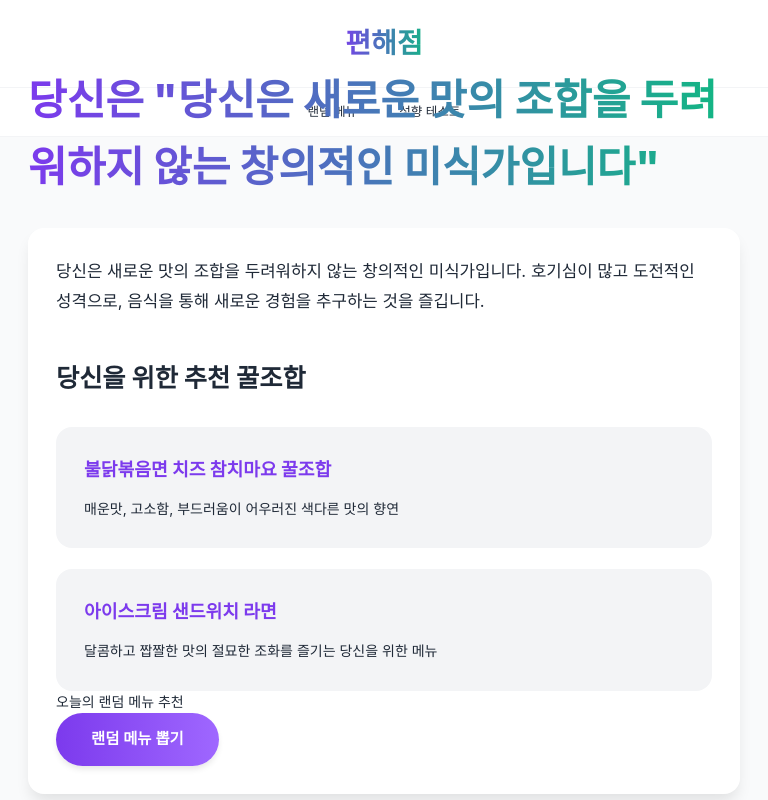
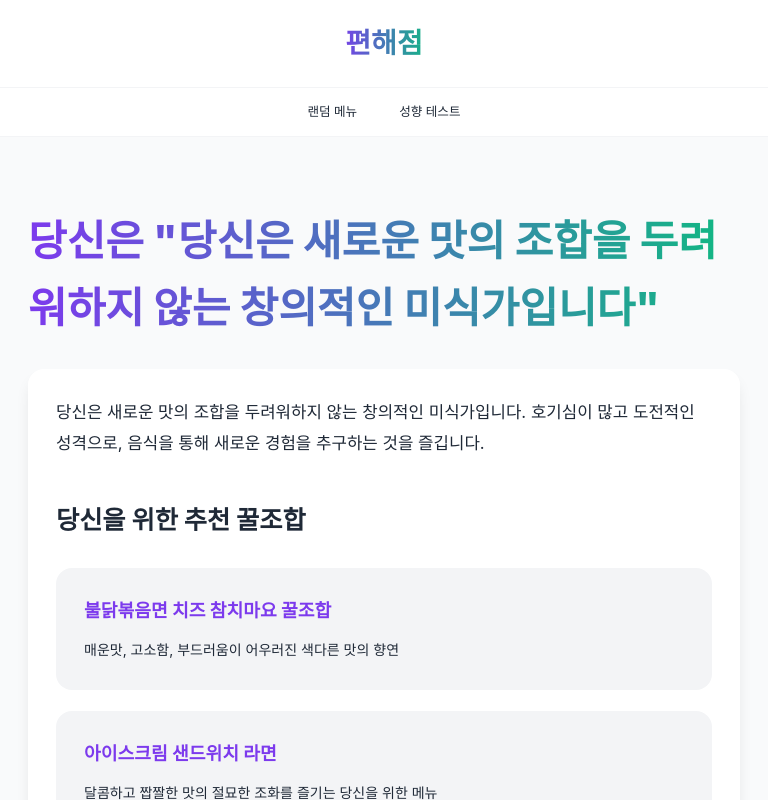
Before and after one commit to PyeonhaejeomTeam/Pyeonhaejeom, a Next.js app: page /result in a window 768 px wide. Built offline with nearby package versions, Linux system fonts and the light colour scheme; a web font is replaced by a local one.

Commit message:
레이아웃 수정

```diff
--- a/app/globals.css
+++ b/app/globals.css
@@ -52,11 +52,22 @@ body {
   min-height: 100vh;
 }
 
+/* Main 레이아웃 수정 */
+.main {
+  flex: 1;
+  width: 100%;
+  padding: 2rem 0;
+  display: flex;
+  flex-direction: column;
+  align-items: center;
+}
+
 .container {
   width: 100%;
   max-width: var(--max-width);
   margin: 0 auto;
   padding: 0 1.5rem;
+  height: 100%;
 }
 
 /* Header 스타일 */
@@ -158,16 +169,6 @@ body {
 
 .footer_link:hover {
   color: var(--primary-color);
-}
-
-/* Main 레이아웃 */
-.main {
-  flex: 1;
-  padding: 2rem 0;
-  display: flex;
-  justify-content: center;
-  align-items: center;
-  min-height: calc(100vh - 140px);
 }
 
 /* 홈페이지 스타일 */
@@ -371,18 +372,16 @@ body {
   transform: translateY(0);
 }
 
-/* 반응형 스타일 */
-@media (min-width: 768px) {
-  .container {
-    padding: 0 2rem;
+/* 반응형 스타일 수정 */
+@media (max-width: 768px) {
+  .main {
+    padding: 1rem 0;
   }
 
-  .result-card {
-    padding: 4rem;
+  .container {
+    padding: 0 1rem;
   }
-}
 
-@media (max-width: 768px) {
   html {
     font-size: 14px;
   }
@@ -393,15 +392,6 @@ body {
 
   .recommendations-grid {
     grid-template-columns: 1fr;
-  }
-
-  .main {
-    padding: 1rem 0;
-    min-height: calc(100vh - 120px);
-  }
-
-  .container {
-    padding: 0 1rem;
   }
 
   .header_container {
--- a/app/layout.js
+++ b/app/layout.js
@@ -31,8 +31,7 @@ export default function RootLayout({ children }) {
       <body>
         <Header />
         <Menu />
-
-        <main className="main">
+        <main className="main" style={{ minHeight: '100vh', height: 'auto' }}>
           <div className="container">{children}</div>
         </main>
         <Footer />
```
Also changed, not shown: app/result/page.js (+20 -25 lines).
